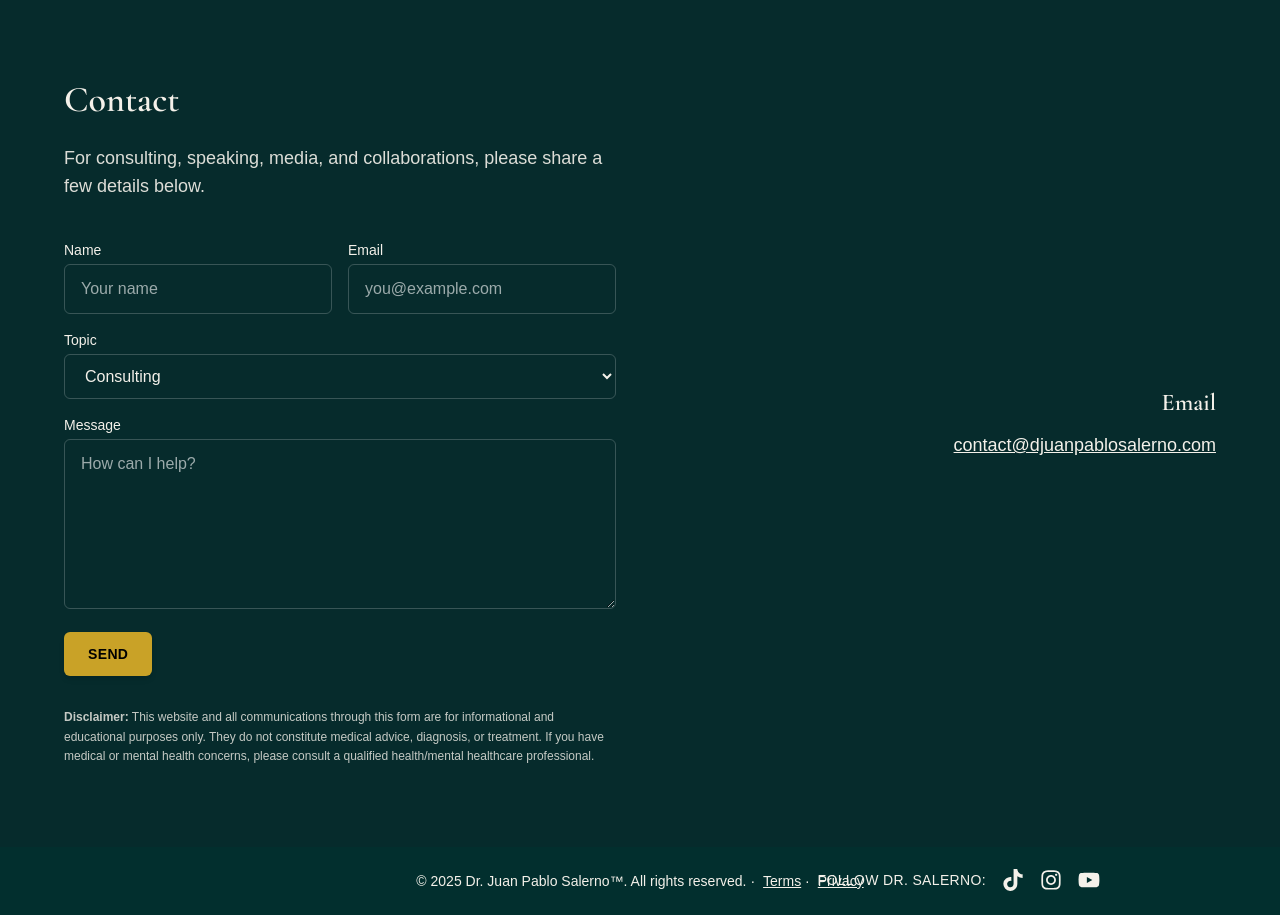
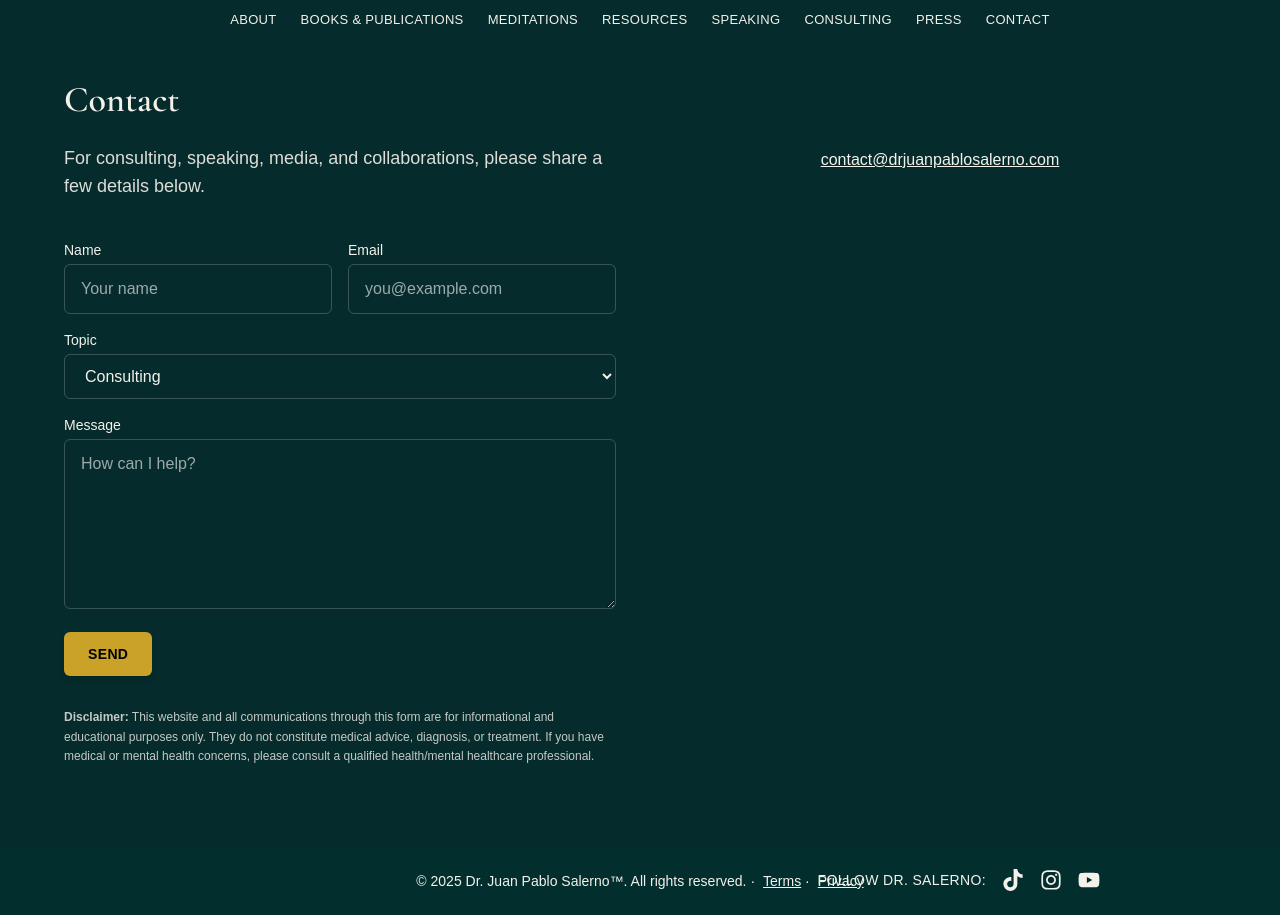
Before and after one commit to John3789/my-site-2, a Next.js app: page /contact in a window 1280 px wide. Built offline with nearby package versions, Linux system fonts and the light colour scheme.

Commit message:
Update Header component styles and improve navigation link accessibility

```diff
--- a/app/contact/page.js
+++ b/app/contact/page.js
@@ -117,13 +117,12 @@ export default function ContactPage() {
         </div>
 
         {/* Right side: email */}
-        <div className="flex-1 text-right self-center">
-          <h2 className="font-serif text-2xl mb-3">Email</h2>
+        <div className="flex-1 text-center self-start mt-17">
           <a
-            href="mailto:contact@djuanpablosalerno.com"
-            className="text-lg underline hover:opacity-80 transition"
+            href="mailto:contact@drjuanpablosalerno.com"
+            className="text-base underline hover:opacity-80 transition"
           >
-            contact@djuanpablosalerno.com
+            contact@drjuanpablosalerno.com
           </a>
         </div>
       </div>
--- a/app/layout.js
+++ b/app/layout.js
@@ -3,6 +3,7 @@ import './globals.css'
 import { Inter, Cormorant_Garamond } from 'next/font/google'
 import SocialFooter from "../components/SocialFooter";
 import { Analytics } from '@vercel/analytics/react';
+import Header from "../components/Header";
 
 // Sans font for body text
 const inter = Inter({
@@ -18,10 +19,12 @@ const cormorant = Cormorant_Garamond({
 })
 
 export default function RootLayout({ children }) {
+
   return (
     <html lang="en" className={`${inter.variable} ${cormorant.variable}`}>
       {/* ⬇️ lock layout so it always looks like full screen */}
       <body className="min-w-[1200px] bg-[#F4F1EA] text-[#0C1415] antialiased">
+          <Header />
         {children}
 <footer className="relative py-6 px-6 text-sm text-[var(--color-cream)] bg-[var(--color-teal-950)] text-center">
   {/* Centered copyright/legal */}
--- a/app/page.js
+++ b/app/page.js
@@ -1,17 +1,17 @@
 // app/page.js
 import Link from 'next/link'
 import Image from 'next/image'
-import Header from '../components/Header'
 import SocialFooter from "../components/SocialFooter";
 
 export default function Home() {
   return (
     <>
-      <Header />
+          {/* spacer to clear the fixed header (must match h-8) */}
+      <div aria-hidden className="h-8" />
 
 {/* Nameplate bar (teal) */}
-<section id="home" className="!bg-[var(--color-teal-950)] !text-[var(--color-cream)]">
-  <div className="mx-auto max-w-[1200px] px-6 pt-0 pb-4">
+<section id="home" className="bg-[var(--color-teal-950)] !text-[var(--color-cream)]">
+  <div className="mx-auto max-w-[1200px] px-6 pt-0 pb-5">
     <h1 className="text-center font-serif font-semibold uppercase tracking-[0.05em] leading-[1.05]">
       <a href="#home">
 <span className="block text-7xl hover:opacity-90 transition">
--- a/components/Header.jsx
+++ b/components/Header.jsx
@@ -1,21 +1,22 @@
 // components/Header.jsx
-import Link from "next/link"
+"use client";
+import Link from "next/link";
 
 export default function Header() {
   return (
-    <header className="sticky top-0 z-50 bg-[var(--color-teal-950)] text-[var(--color-cream)]">
-      <div className="mx-auto max-w-7xl px-6 py-2">
+    <header className="fixed inset-x-0 top-0 z-50 bg-transparent text-[var(--color-cream)]">
+      <div className="mx-auto max-w-7xl px-6 h-10 flex items-center">
         <nav className="mx-auto flex flex-wrap items-center justify-center gap-6 text-[13px] tracking-wide uppercase">
-          <Link href="/about">About</Link>
-          <Link href="/books">Books & Publications</Link>
-          <Link href="/meditations">Meditations</Link>
-          <Link href="/resources">Resources</Link>
-          <Link href="/speaking">Speaking</Link>
-          <Link href="/consulting">Consulting</Link>
-          <Link href="/press">Press</Link>
-          <Link href="/contact">Contact</Link>
+          <Link href="/about" className="hover:underline underline-offset-4 hover:opacity-90 transition">About</Link>
+          <Link href="/books" className="hover:underline underline-offset-4 hover:opacity-90 transition">Books & Publications</Link>
+          <Link href="/meditations" className="hover:underline underline-offset-4 hover:opacity-90 transition">Meditations</Link>
+          <Link href="/resources" className="hover:underline underline-offset-4 hover:opacity-90 transition">Resources</Link>
+          <Link href="/speaking" className="hover:underline underline-offset-4 hover:opacity-90 transition">Speaking</Link>
+          <Link href="/consulting" className="hover:underline underline-offset-4 hover:opacity-90 transition">Consulting</Link>
+          <Link href="/press" className="hover:underline underline-offset-4 hover:opacity-90 transition">Press</Link>
+          <Link href="/contact" className="hover:underline underline-offset-4 hover:opacity-90 transition">Contact</Link>
         </nav>
       </div>
     </header>
-  )
+  );
 }
```
